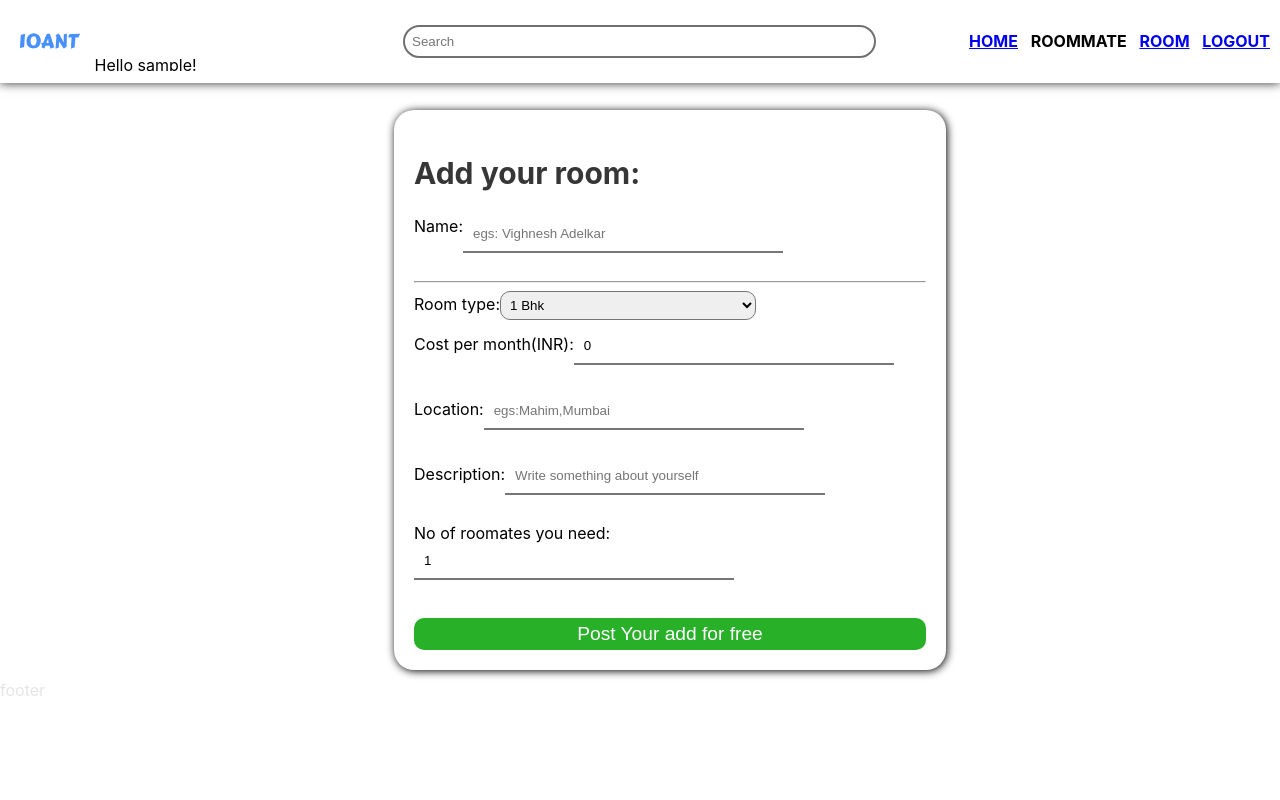
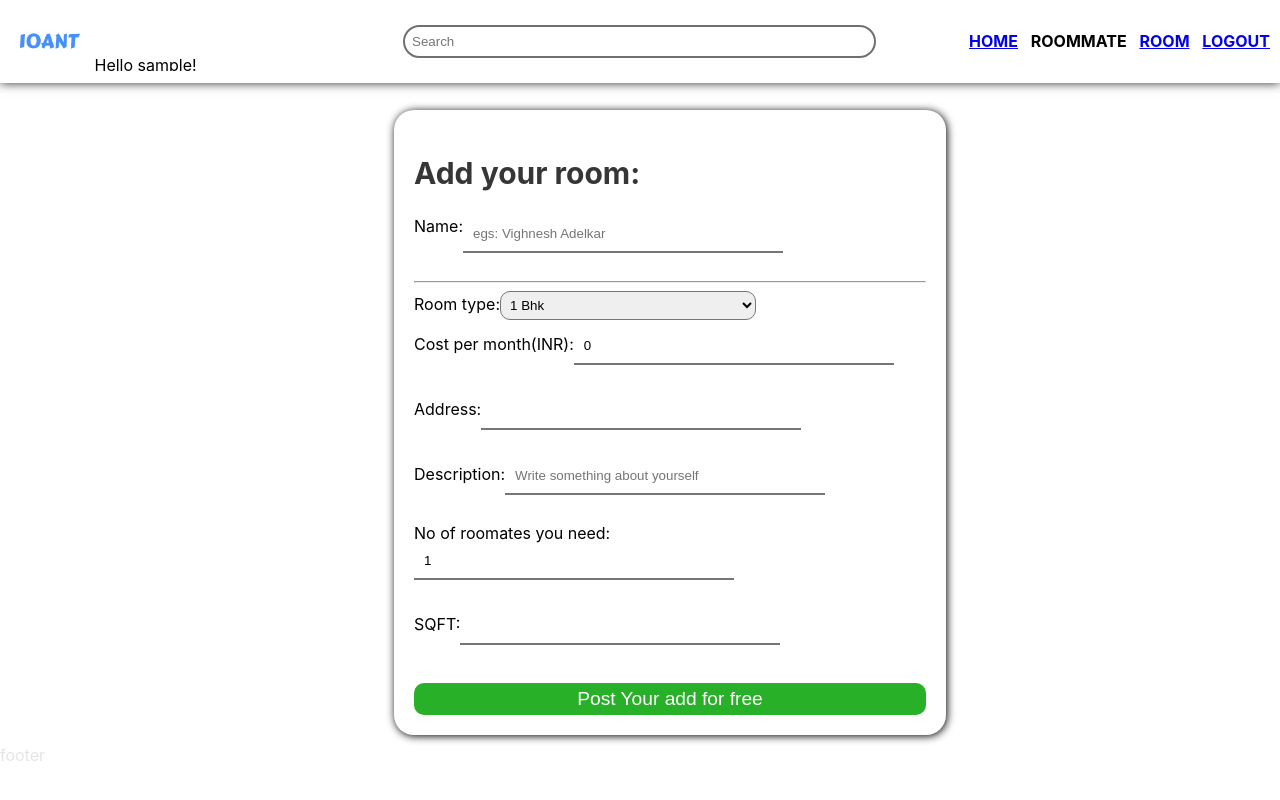
Before and after one commit to vighneshadelkar/10Ant, a React (Create React App) app in the folder 10ant/: page /addroom in a window 1280 px wide. Built offline with nearby package versions, Linux system fonts and the light colour scheme; sample sign-in values are in the browser's storage.

Commit message:
new addroom page

```diff
--- a/10ant/src/pages/Addroom/Addroom.jsx
+++ b/10ant/src/pages/Addroom/Addroom.jsx
@@ -3,12 +3,13 @@ import "./Addroom.css";
 
 export default function Addroom() {
   const [roomData, setroomData] = useState({
-    name: "",
-    location: "",
+    owner_name: "",
     price: 0,
     bhk: "",
     description: "",
-    roommate: 1,
+    tenants: 1,
+    sqft:"",
+    address:"",
   });
 
   function handleInput(event) {
@@ -26,7 +27,7 @@ export default function Addroom() {
   const handleSubmit = async (e) => {
     e.preventDefault();
 
-    const res = await fetch("http://localhost:5000/api/room", {
+    const res = await fetch("http://localhost:8000/api/room/", {
       method: "POST",
       body: JSON.stringify(roomData),
       headers: {
@@ -42,12 +43,13 @@ export default function Addroom() {
       const result = await res.json();
       console.log(result);
       setroomData({
-        name: "",
-        location: "",
+        owner_name: "",
         price: null,
         bhk: "",
         description: "",
-        roommate: null,
+        tenants: null,
+        sqft:"",
+        address:"",
       });
     }
   };
@@ -63,8 +65,8 @@ export default function Addroom() {
             <input
               type="text"
               className="name"
-              name="name"
-              value={roomData.name}
+              name="owner_name"
+              value={roomData.owner_name}
               onChange={handleInput}
               placeholder="egs: Vighnesh Adelkar"
               required
@@ -92,7 +94,7 @@ export default function Addroom() {
               required
             />
           </div>
-          <div className="location">
+          {/* <div className="location">
             <label htmlFor="location">Location:</label>
             <input
               type="text"
@@ -100,6 +102,18 @@ export default function Addroom() {
               value={roomData.location}
               onChange={handleInput}
               placeholder="egs:Mahim,Mumbai"
+            />
+
+          </div> */}
+          <div className="roomates">
+            <label htmlFor="roomates">Address:</label>
+            <input
+              type="text"
+              name="address"
+              value={roomData.address}
+              onChange={handleInput}
+              placeholder=""
+              required
             />
           </div>
           <div className="description">
@@ -117,8 +131,19 @@ export default function Addroom() {
             <label htmlFor="roomates">No of roomates you need:</label>
             <input
               type="text"
-              name="roommate"
-              value={roomData.roommate}
+              name="tenants"
+              value={roomData.tenants}
+              onChange={handleInput}
+              placeholder=""
+              required
+            />
+          </div>
+          <div className="roomates">
+            <label htmlFor="roomates">SQFT:</label>
+            <input
+              type="text"
+              name="sqft"
+              value={roomData.sqft}
               onChange={handleInput}
               placeholder=""
               required
```
Also changed, not shown: 10ant/src/component/Topbar/Topbar.jsx (line endings or trailing spaces).
